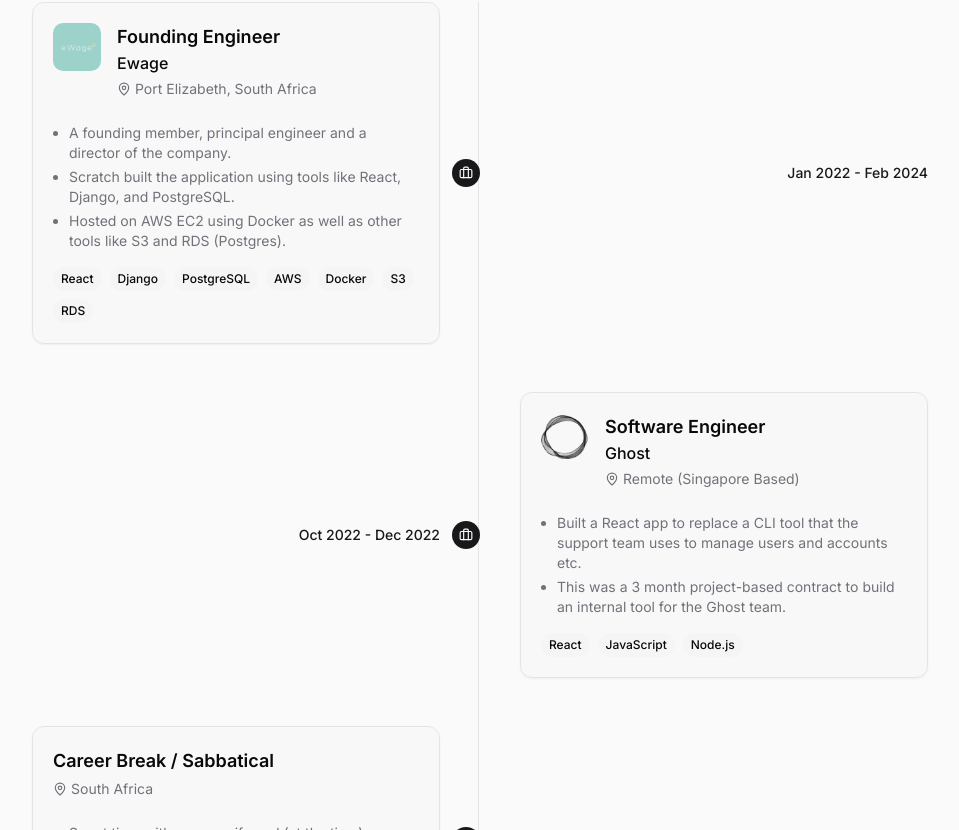
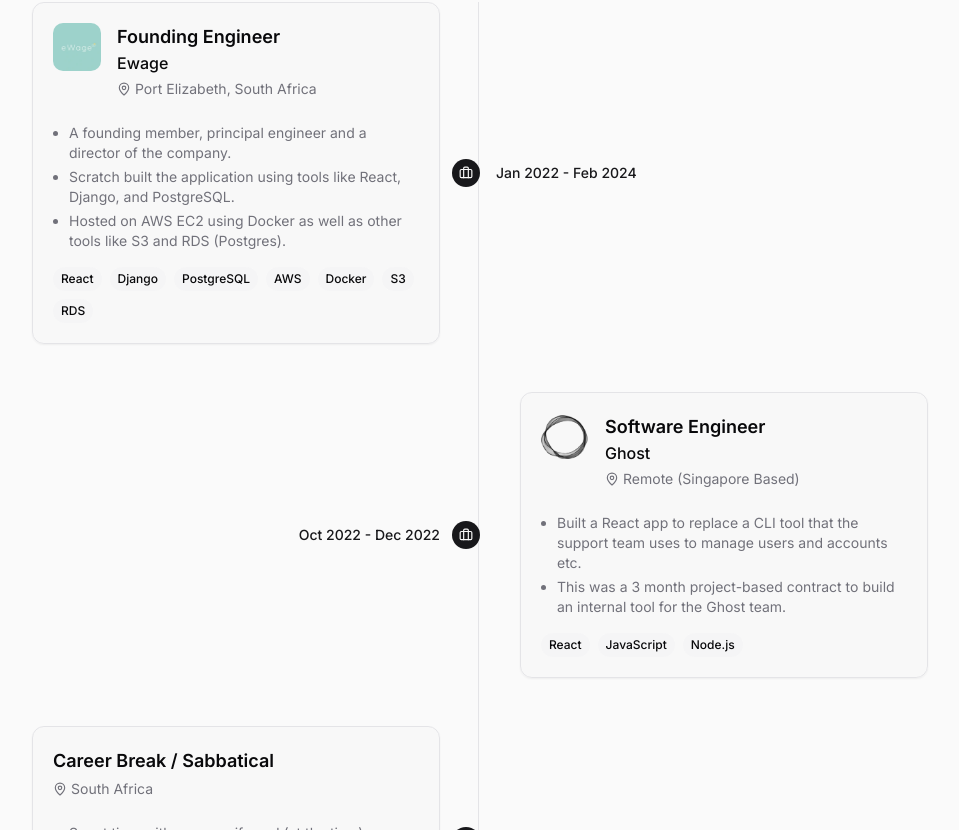
Before and after one commit to DylanSharp/portfolio, a React (Vite) app: page / in a window 1280 px wide. Shown: the part 3290-4120 px from the top of the page, without its empty margins (160-1119 px from the left). Built offline with nearby package versions, Linux system fonts and the light colour scheme.

Commit message:
Fix justification of dates on timeline.

```diff
--- a/src/components/ExperienceSection.tsx
+++ b/src/components/ExperienceSection.tsx
@@ -100,10 +100,13 @@
                                     {/* Date Section (Left on desktop) */}
                                     <div className={cn(
                                         "pl-10 md:pl-0 md:pr-10 md:w-1/2 mb-4 md:mb-0",
-                                        index % 2 === 0 ? "md:pl-10 md:pr-0 md:text-left" : "md:text-right"
+                                        index % 2 === 0 ? "md:pl-4 md:pr-0 md:text-left" : "md:text-right"
                                     )}>
                                         <div
-                                            className="text-sm font-medium text-primary flex items-center md:justify-end">
+                                            className={cn(
+                                                "text-sm font-medium text-primary flex items-center",
+                                                index % 2 === 0 ? "" : "md:justify-end xxxxxxxxxxxxx"
+                                            )}>
                                             {index % 2 === 0 ? (
                                                 <>
                                                     <Clock className="w-4 h-4 mr-1 inline md:hidden"/>
```
